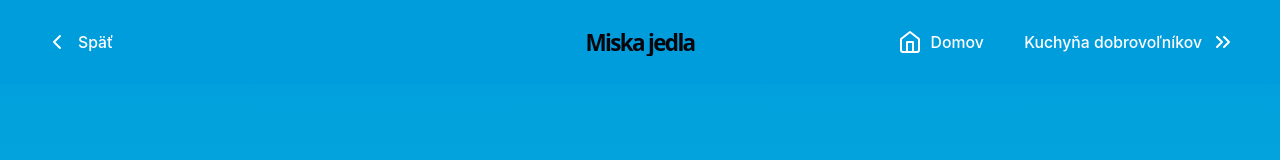
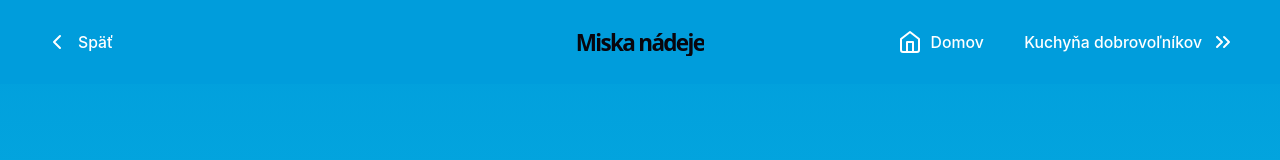
Before and after one commit to majekf/marys_meals_pwa, a React (Vite) app: page /kids/bowl in a window 1280 px wide. Shown: the top 160 px of the page. Built offline with nearby package versions, Linux system fonts and the light colour scheme.

Commit message:
chore: text change to Miska nádeje

```diff
--- a/src/screens/BowlGame/BowlGame.tsx
+++ b/src/screens/BowlGame/BowlGame.tsx
@@ -273,7 +273,7 @@ export function BowlGame() {
 
   return (
     <div className={styles.container}>
-      <Header title="Miska jedla" variant="kids" showGameNav />
+      <Header title="Miska nádeje" variant="kids" showGameNav />
 
       <main className={styles.main}>
         {/* Top bar: instructions only */}
--- a/src/screens/GameMenu/gamesData.ts
+++ b/src/screens/GameMenu/gamesData.ts
@@ -12,7 +12,7 @@ export interface GameItem {
 export const games: GameItem[] = [
   {
     id: 'bowl',
-    title: 'Miska jedla',
+    title: 'Miska nádeje',
     description: 'Potiahni ingrediencie do misky',
     icon: '🍲',
     path: '/kids/bowl',
```
Also changed, not shown: 1 other file (tests, documents, lock files or other folders).
